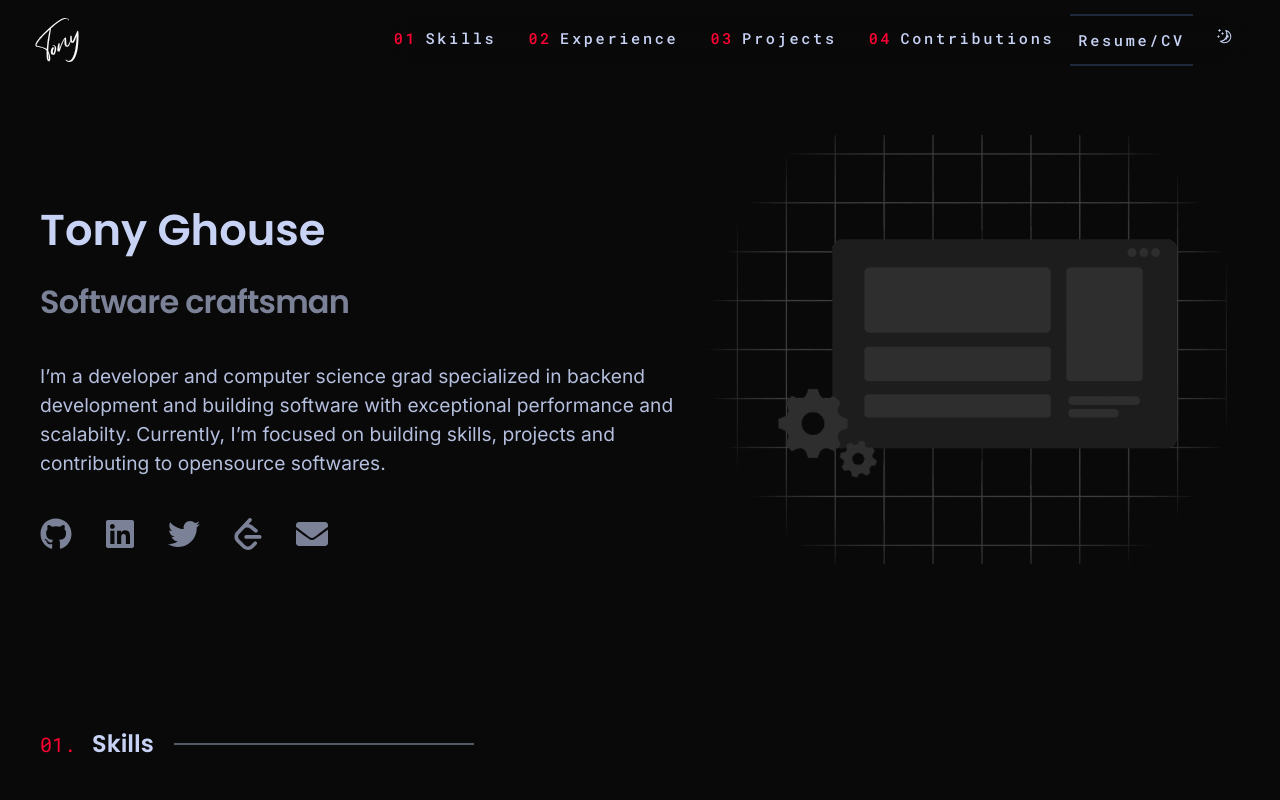
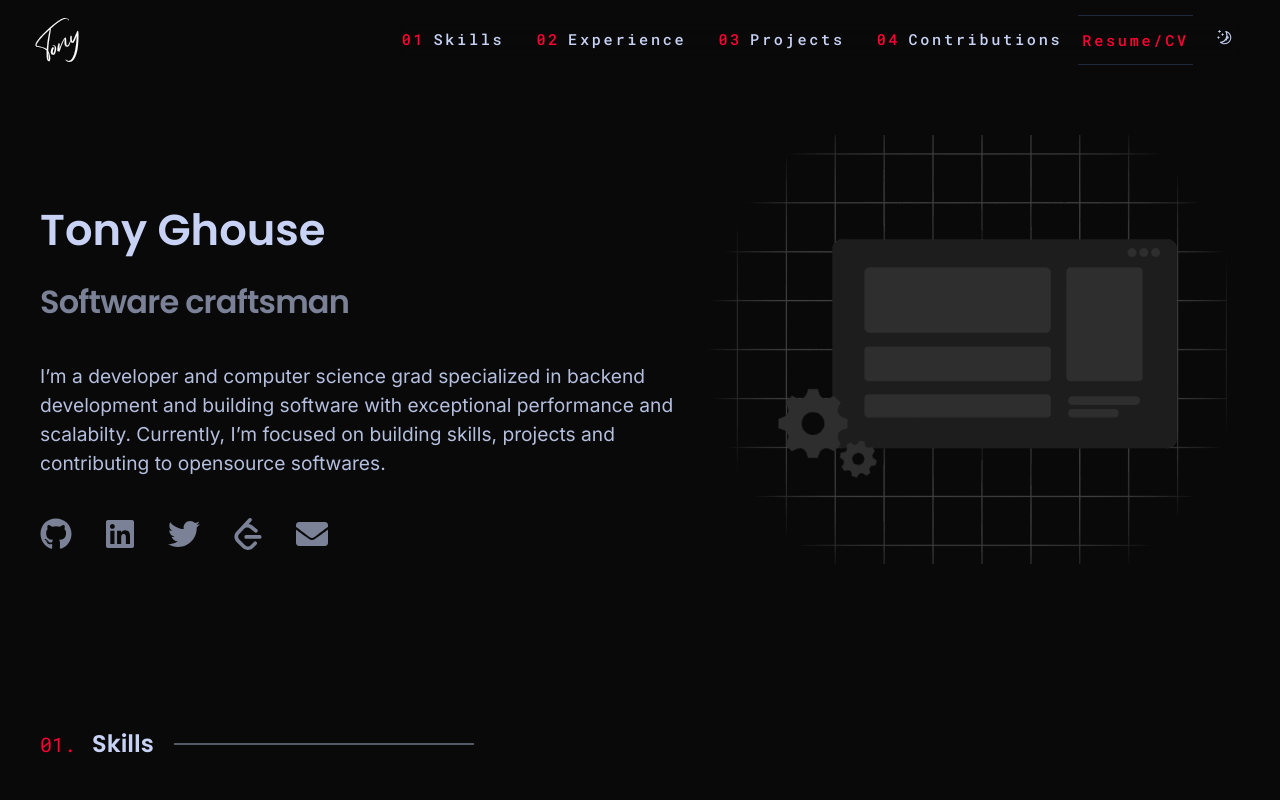
Before and after one commit to tonyghouse/tonyghouse.github.io, a React (Vite) app: page /#/ in a window 1280 px wide. Shown: the top 800 px of the page. Built offline with nearby package versions, Linux system fonts and the light colour scheme.

Commit message:
new resume added

```diff
--- a/src/components/Navbar.tsx
+++ b/src/components/Navbar.tsx
@@ -72,7 +72,9 @@ function Navbar() {
               </Link>
             </li>
           ))}
+          <div className="hidden md:block">
           <ResumeButton/>
+          </div>
           <li key="theme" className="px-5 py-3 md:px-4 md:py-0 ">
             <button onClick={toggleTheme}>
               {themeContext.themeMode === "dark" ? <RxMoon /> : <RxSun />}
--- a/src/components/ResumeButton.tsx
+++ b/src/components/ResumeButton.tsx
@@ -7,8 +7,8 @@ function ResumeButton() {
    <a href = {ResumeFile} target = "_blank">
        <div className=" font-[440] mr-2 flex flex-col font-monospace
                        text-[1rem] leading-[2rem] tracking-[0.17rem]
-                       md:flex-row md:text-[0.95rem] md:leading-[3rem] hover-accent
-                       slate px-2 border-y-2 backdrop-blur-3xl"
+                       md:flex-row md:text-[0.95rem] md:leading-[3rem] hover:backdrop-blur-3x
+                       accent px-1 border-y-[0.1rem] backdrop-blur-3xl"
                        >
       Resume/CV
       </div>
```
Also changed, not shown: 1 other file (tests, documents, lock files or other folders).
